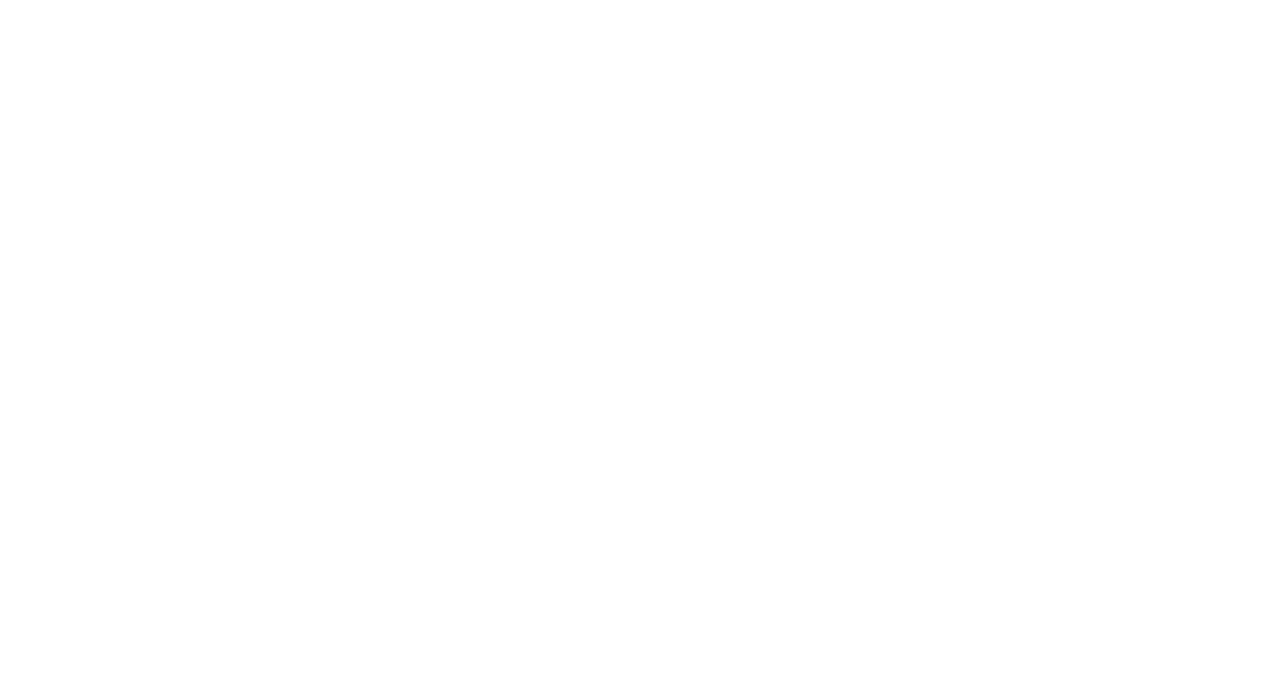
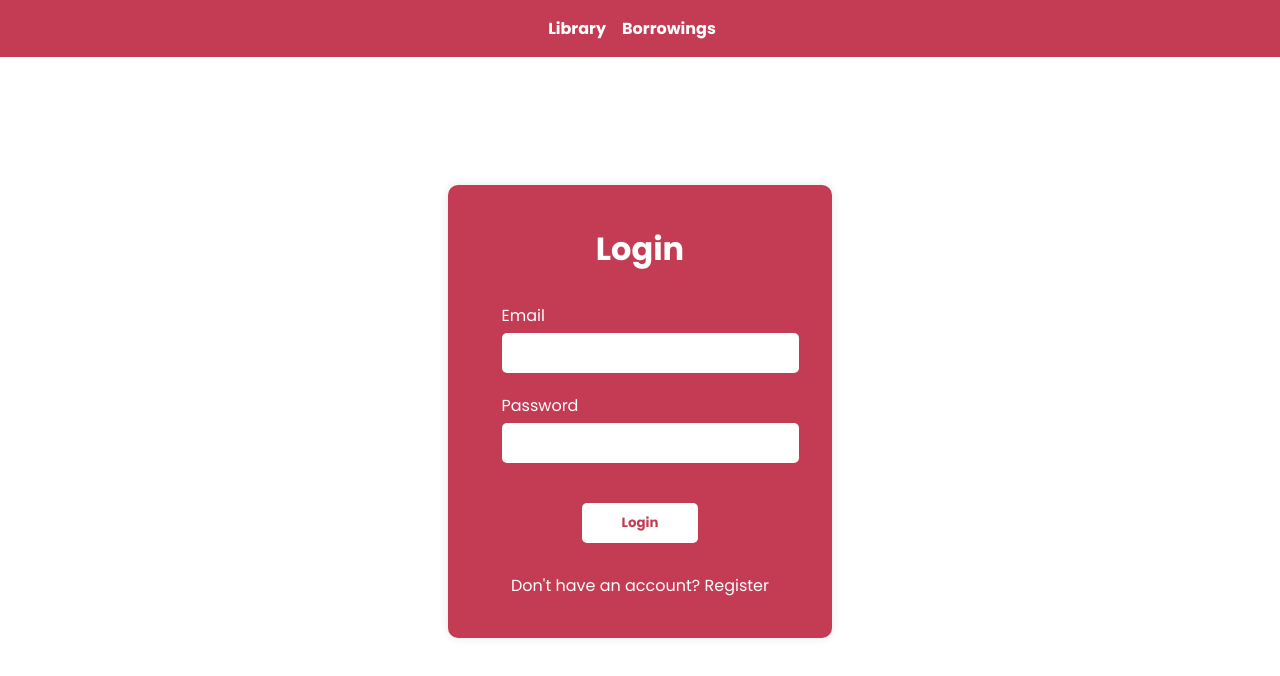
Before and after one commit to Dreadlock0926/pixzarloop-project, a React (Vite) app in the folder part-2/react-frontend/: page / in a window 1280 px wide. Before the commit this address had no page. Shown: the top 676 px of the page. Built offline with nearby package versions, Linux system fonts and the light colour scheme.

Commit message:
added axios; created login/register;

```diff
--- a/part-2/react-frontend/package.json
+++ b/part-2/react-frontend/package.json
@@ -10,6 +10,7 @@
     "preview": "vite preview"
   },
   "dependencies": {
+    "axios": "^1.7.9",
     "react": "^18.3.1",
     "react-dom": "^18.3.1",
     "react-icons": "^5.4.0",
--- a/part-2/react-frontend/src/App.jsx
+++ b/part-2/react-frontend/src/App.jsx
@@ -3,12 +3,14 @@
 import Borrowings from './pages/Borrowings'
 import Library from './pages/Library'
 import './index.css'
+import Login from './pages/Login'
 
 function App() {
 
   return (
     <Router>
       <Routes>
+        <Route path="/" element={<Login />} />
         <Route path="/library" element={<Library />} />
         <Route path="/borrowings" element={<Borrowings />} />
       </Routes>
--- /dev/null
+++ b/part-2/react-frontend/src/pages/Login.css
@@ -0,0 +1,70 @@
+.login-container {
+    background-color: var(--primary-color);
+    display: flex;
+    justify-content: center;
+    align-items: center;
+    flex-direction: column;
+    margin-top: 10%;
+    width: 30%;
+    border-radius: 10px;
+    color: white;
+    padding-block: 40px;
+    box-shadow: 0 0 10px 0 rgba(0, 0, 0, 0.1);
+}
+
+.main-login {
+    display: flex;
+    justify-content: center;
+    align-items: center;
+}
+
+.login-container > form {
+    width: 100%;
+    display: flex;
+    flex-direction: column;
+    align-items: center;
+}
+
+.form-group {
+    display: flex;
+    flex-direction: column;
+    margin: 10px;
+}
+
+.login-container h1 {
+    margin-bottom: 20px;
+}
+
+.login-container input {
+    padding: 10px;
+    width: 100%;
+    border-radius: 5px;
+    border: none;
+    margin-top: 5px;
+}
+
+.login-container button {
+    padding: 10px;
+    border-radius: 5px;
+    border: none;
+    font-weight: bold;
+    width: 30%;
+    margin-top: 30px;
+    color: var(--primary-color);
+    background-color: white;
+    cursor: pointer;
+}
+
+.login-container button:hover {
+    background-color: #832e2e;
+    color: white;
+}
+
+.login-register {
+    margin-top: 30px;
+}
+
+.login-register-click:hover {
+    color: #832e2e;
+    cursor: pointer;
+}
--- /dev/null
+++ b/part-2/react-frontend/src/pages/Login.jsx
@@ -0,0 +1,48 @@
+import { useState } from "react";
+import Navbar from "../components/Navbar";
+import "./Login.css";
+
+function Login() {
+
+    const [page, setPage] = useState("login");
+
+    return (
+    <>
+        <header>
+            <Navbar />
+        </header>
+
+        <main className="main-login">
+            <div className="login-container">
+                <h1> {page === "login" ? "Login" : "Register"} </h1>
+                <form>
+                    <div className="form-group">
+                        <label htmlFor="email">Email</label>
+                        <input type="email" id="email" name="email" />
+                    </div>
+                    <div className="form-group">
+                        <label htmlFor="password">Password</label>
+                        <input type="password" id="password" name="password" />
+                    </div>
+                    {page !== "login" &&
+                    <div className="form-group">
+                        <label htmlFor="password">Confirm Password</label>
+                        <input type="password" id="password" name="password" />
+                    </div>
+                    }
+                    <button type="submit"> {page === "login" ? "Login" : "Register"} </button>
+                </form>
+                <div className="login-register">
+                    {page === "login" ?
+                    <p>Don't have an account? <span className="login-register-click" onClick={() => setPage("register")}>Register</span></p> :
+                    <p>Already have an account? <span className="login-register-click" onClick={() => setPage("login")}>Login</span></p>
+                    }
+                </div>
+            </div>
+        </main>
+    </>
+    )
+
+}
+
+export default Login;
```
Also changed, not shown: 1 other file (tests, documents, lock files or other folders).
